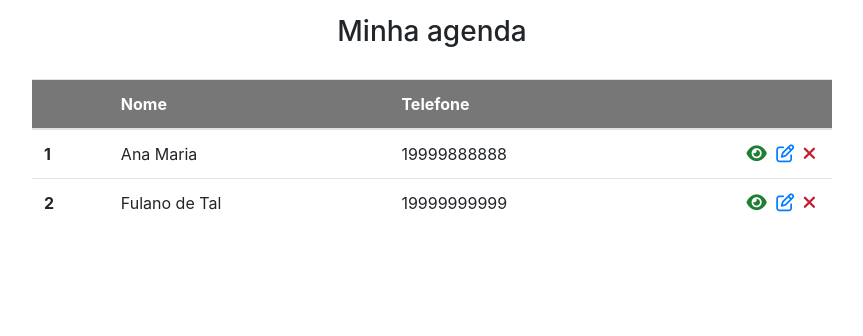
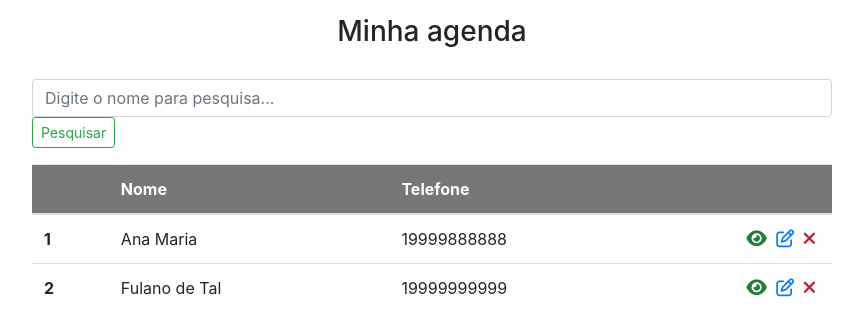
Before and after one commit to pollsoares/agenda, a PHP site: page / in a window 1280 px wide. Shown: the part 75-411 px from the top of the page, without its empty margins (208-1071 px from the left). Run offline with PHP 8.4, Linux system fonts and the light colour scheme; data comes from the database, SQL or seed files in the repository; some libraries are stand-ins or nearby versions.

Commit message:
pesquisa

```diff
--- a/css/styles.css
+++ b/css/styles.css
@@ -5,6 +5,11 @@
 #main-title {
     text-align: center;
     margin: 15px 0 30px;
+}
+
+#form-search {
+    max-width: 800px;
+    margin: 0 auto;
 }
 
 #contacts-table {
--- a/index.php
+++ b/index.php
@@ -6,6 +6,13 @@ include_once("templates/header.php");
         <p id="msg"><?= $printMsg ?></p>
     <?php endif; ?>
     <h3 id="main-title">Minha agenda</h3>
+    <div class="form-group">
+    <form action="search.php" method="POST" id="form-search">
+        <input class="form-control mr-sm-2" type="search" name="search" placeholder="Digite o nome para pesquisa...">
+        <button class="btn btn-outline-success btn-sm" type="submit">Pesquisar</button>
+    </form>
+</div>
+
     <?php if (count($contacts) > 0) : ?>
         <table class="table" id="contacts-table">
             <thead>
--- a/templates/header.php
+++ b/templates/header.php
@@ -4,7 +4,7 @@
 
 //Limpa a mensagem
 
-    if(isset($_SESSION['msg'])){
+if (isset($_SESSION['msg'])) {
     $printMsg = $_SESSION['msg'];
     $_SESSION['msg'] = '';
 }
```
Also changed, not shown: search.php (added, +23 -0 lines). Lines whose indentation alone changed are shown as unchanged.
